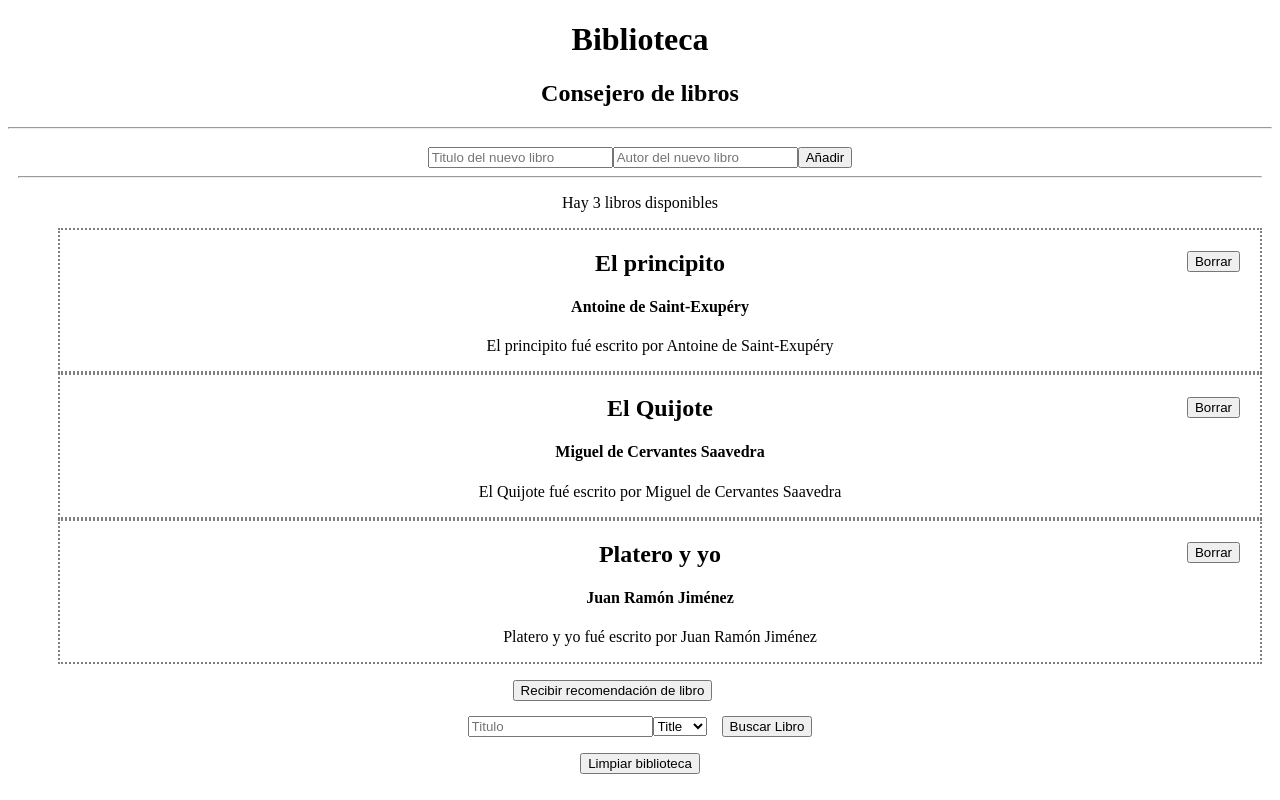
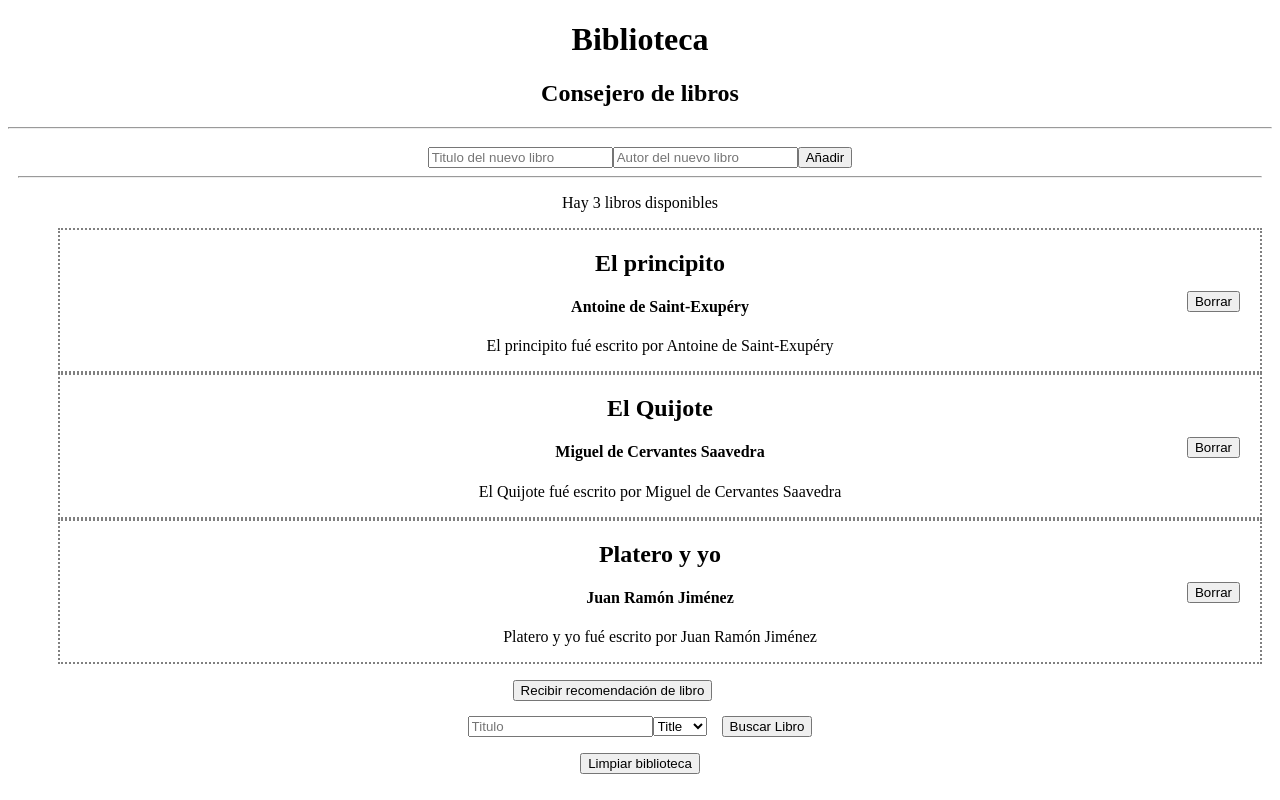
Before and after one commit to thlsrms/react-n-components, a React app: page / in a window 1280 px wide. Built offline with nearby package versions, Linux system fonts and the light colour scheme.

Commit message:
Changed delete book button position

```diff
--- a/src/components/libraryComponents/Book.jsx
+++ b/src/components/libraryComponents/Book.jsx
@@ -28,7 +28,7 @@ const style = {
     button: {
         position: 'relative',
         float: 'right',
-        bottom: '120px',
+        bottom: '80px',
         right: '20px'
     }
 }
```
